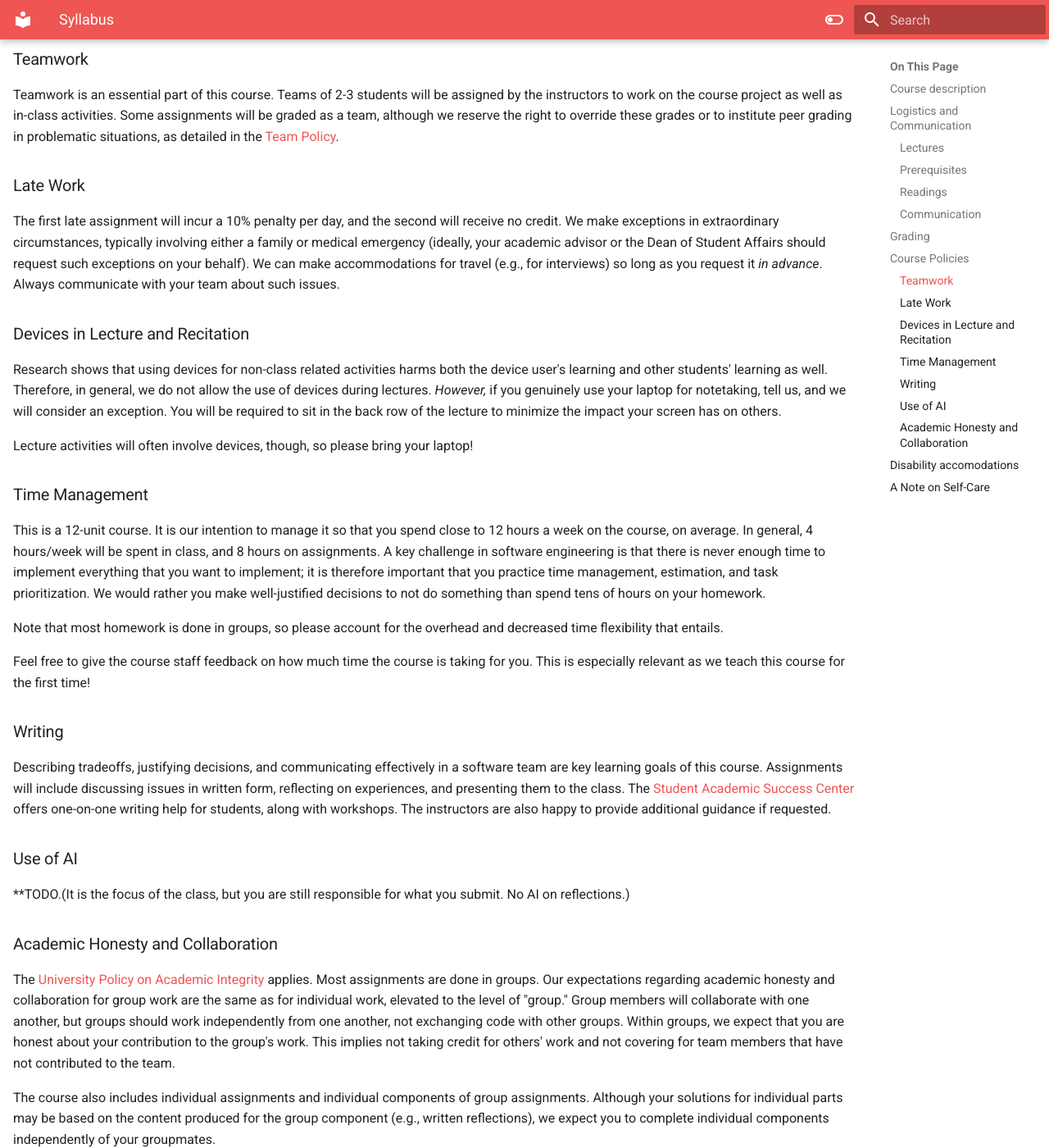
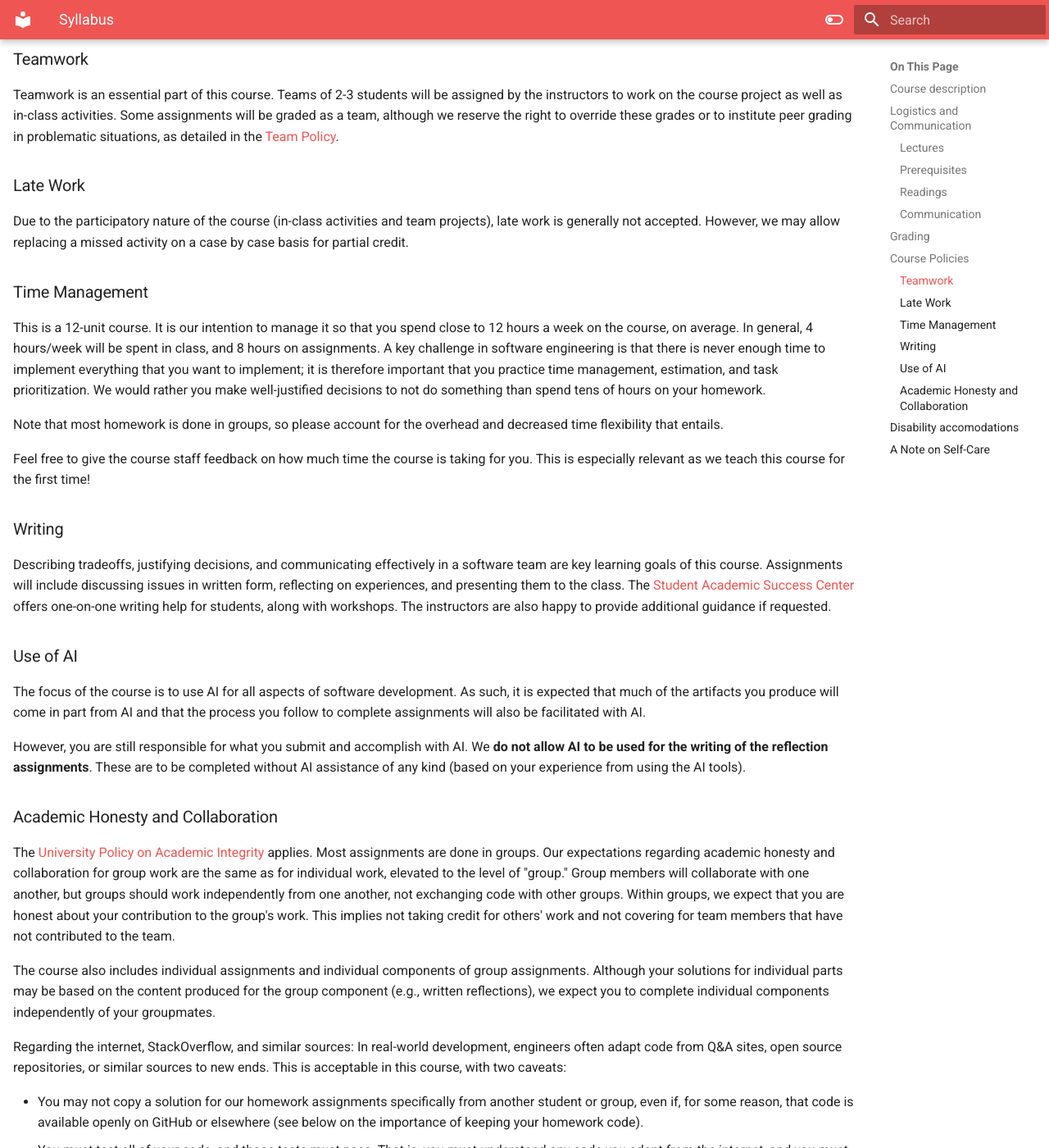
Before and after one commit to AI-Developer-Tools/ai-developer-tools.github.io, an MkDocs documentation site: the page built from docs/syllabus.md, in a window 1280 px wide and 1400 px high, scrolled down 1770 px. Shown: the whole window at 82% size. Built offline with MkDocs 1.6.1 and Material for MkDocs 9.7.7, drawn with Linux system fonts in a browser that asks for light colours.

Commit message:
Another pass on syllabus content.

```diff
--- a/docs/syllabus.md
+++ b/docs/syllabus.md
@@ -67,26 +67,7 @@
 
 ### Late Work
 
-The first late assignment will incur a 10% penalty per
-day, and the second will receive no credit. We make exceptions in
-extraordinary circumstances, typically involving either a family or medical
-emergency (ideally, your academic advisor or the Dean of Student Affairs should
-request such exceptions on your behalf). We can make accommodations for travel
-(e.g., for interviews) so long as you request it *in advance*.  Always
-communicate with your team about such issues.
-
-### Devices in Lecture and Recitation
-
-Research shows that using devices
-for non-class related activities harms both the device user's learning and other
-students' learning as well.  Therefore, in general, we do not allow the use of
-devices during lectures. *However,* if you genuinely use your laptop for
-notetaking, tell us, and we will consider
-an exception. You will be required to sit in the back row of the lecture to minimize the impact
-your screen has on others.
-
-Lecture activities will often involve devices, though, so please
-bring your laptop!
+Due to the participatory nature of the course (in-class activities and team projects), late work is generally not accepted. However, we may allow replacing a missed activity on a case by case basis for partial credit.
 
 ### Time Management
 
@@ -118,7 +99,9 @@
 
 ### Use of AI
 
-**TODO.(It is the focus of the class, but you are still responsible for what you submit. No AI on reflections.)
+The focus of the course is to use AI for all aspects of software development. As such, it is expected that much of the artifacts you produce will come in part from AI and that the process you follow to complete assignments will also be facilitated with AI.
+
+However, you are still responsible for what you submit and accomplish with AI. We **do not allow AI to be used for the writing of the reflection assignments**. These are to be completed without AI assistance of any kind (based on your experience from using the AI tools).
 
 ### Academic Honesty and Collaboration
 
```
Also changed, not shown: docs/index.md (+2 -0 lines).
